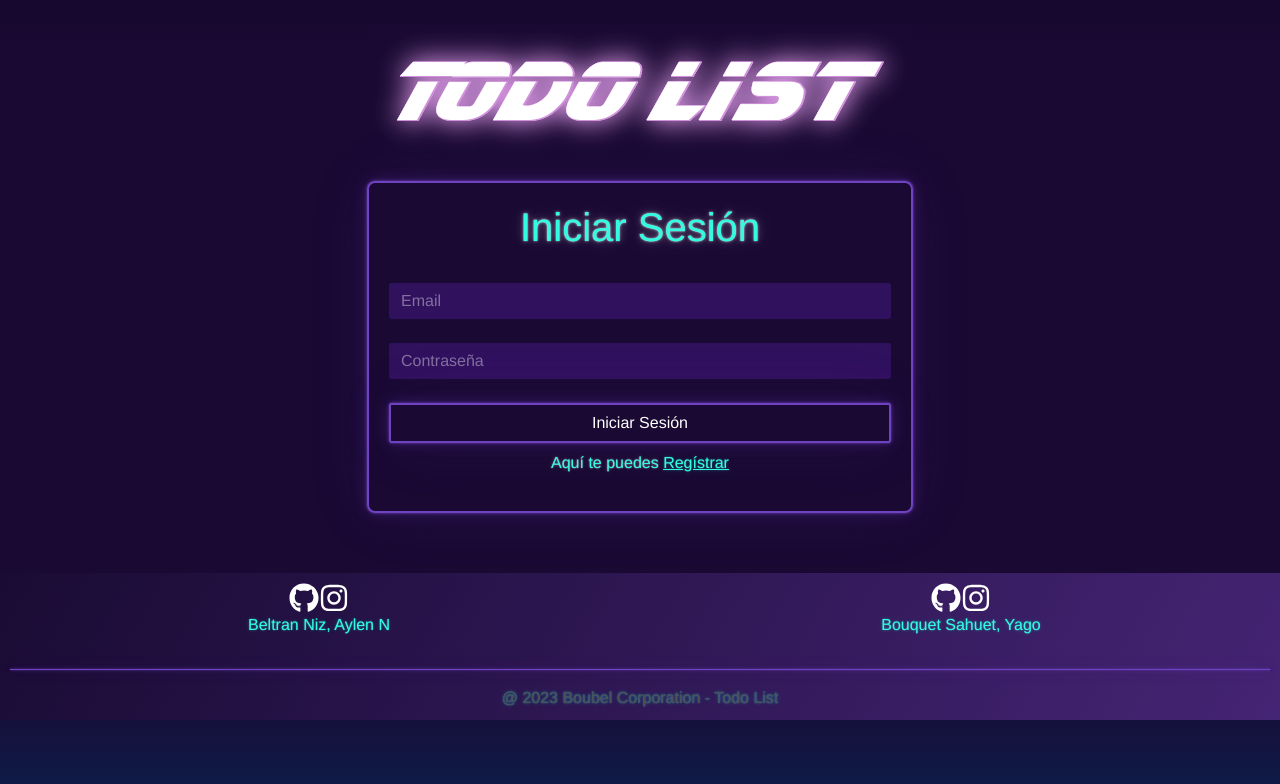
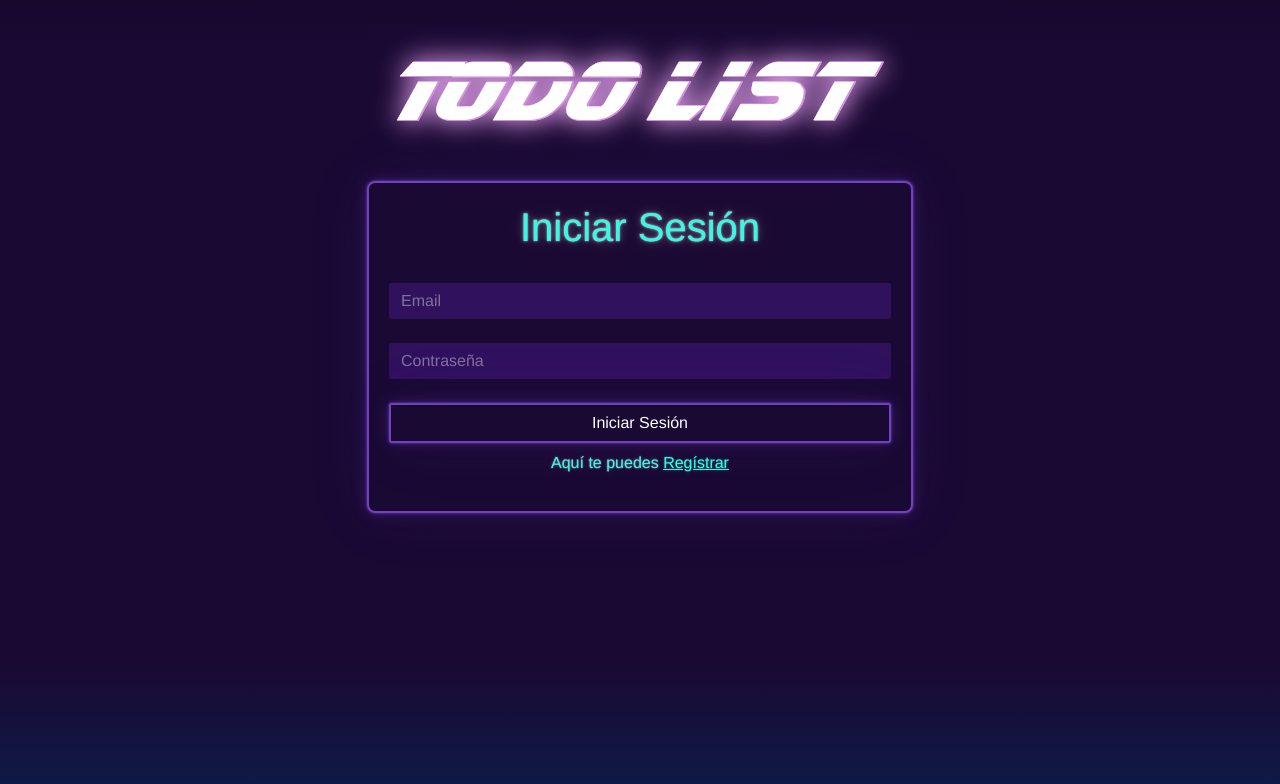
Before and after one commit to helheim16/Todo_List_Fullstack, a Vue app in the folder frontend/: page /#/ in a window 1280 px wide. Shown: the top 784 px of the page. Built offline with nearby package versions, Linux system fonts and the light colour scheme.

Commit message:
se elimino el componente footer de login

```diff
--- a/frontend/src/components/footer.vue
+++ b/frontend/src/components/footer.vue
@@ -1,6 +1,5 @@
 <template>
-    <!-- Este componente es el footer que se vizualiza en ambas vistas
-    contien la informacion de los desarrolladores y links a gitHub -->
+    <!-- Este componente es el footer, contie la informacion de los desarrolladores y links a gitHub -->
     <div class="overflow-hidden text center footer">
         <div class=" row list-group-item d-flex  justify-content-between">
             <br>
--- a/frontend/src/views/HomeView.vue
+++ b/frontend/src/views/HomeView.vue
@@ -3,15 +3,11 @@
     <!-- <img alt="Vue logo" src="../assets/logo.png"> -->
     <!-- Pasa al home  componente de logRes -->
     <Login msg="Welcome to Your Vue.js + TypeScript App"/>
-    <!--Pasa al home componente footer, este esta limitado
-    a que se vean en alginas pantallas  -->
-    <Footer class="d-none  d-xl-block"/>
   </div>
 </template>
 
 <script lang="ts">
 // Se importan dependencias
-import Footer from "../components/footer.vue";
 import { Component, Vue } from 'vue-property-decorator';
 import Login from '../components/logRes.vue'; // @ is an alias to /src
 
@@ -19,7 +15,6 @@ import Login from '../components/logRes.vue'; // @ is an alias to /src
   components: {
     // Se declaran los componentes
     Login,
-    Footer,
   },
 })
 export default class Registro extends Vue {}
```
